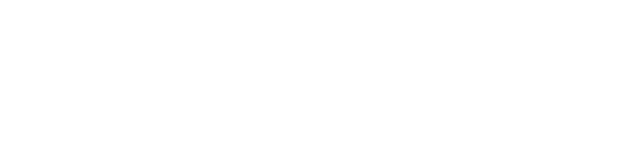
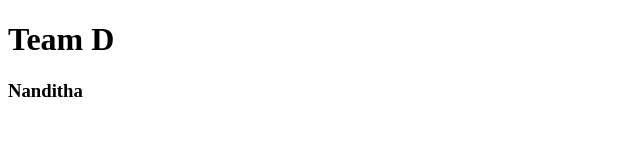
Before and after one commit to Santosh4979/CP_Students_Project, a plain HTML site: page index.html in a window 1280 px wide. Shown: the whole page, without its empty margins (0-640 px from the left). Drawn offline with Linux system fonts and the light colour scheme.

Commit message:
Adding modified file

```diff
--- a/index.html
+++ b/index.html
@@ -8,6 +8,7 @@
     <title>Gowtham ,Prashanth </title>
 </head>
 <body>
-
+    <h1>Team D</h1>
+    <h3>Nanditha</h3>
 </body>
 </html>
```
